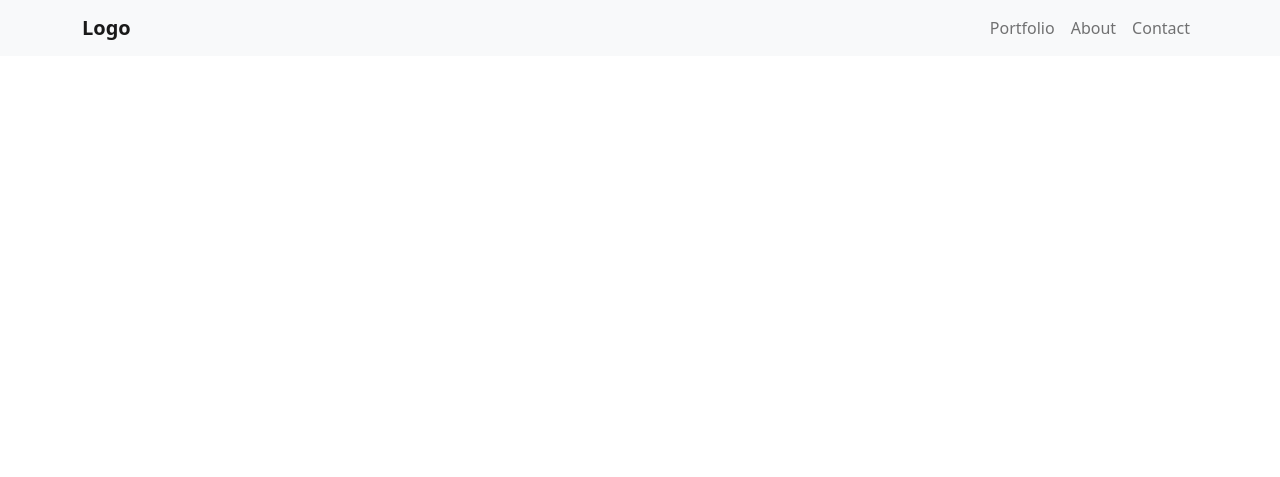
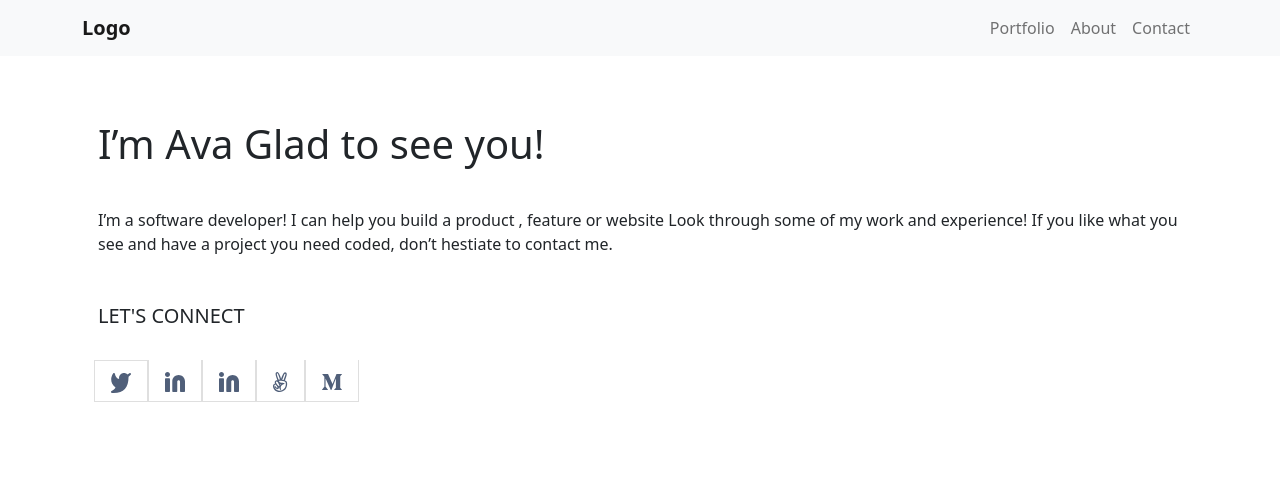
Before and after one commit to AbdollahRaafat/Bootstrap-portfolio-prototype, a plain HTML site: page index.html in a window 1280 px wide. Drawn offline with nearby package versions, Linux system fonts and the light colour scheme.

Commit message:
added the hero section

```diff
--- a/index.html
+++ b/index.html
@@ -1,5 +1,6 @@
 <!DOCTYPE html>
 <html lang="en">
+
 <head>
     <meta charset="UTF-8">
     <meta name="viewport" content="width=device-width, initial-scale=1.0" />
@@ -8,6 +9,7 @@
     <link href="https://fonts.googleapis.com/css2?family=Poppins:wght@500&display=swap" rel="stylesheet">
     <link href="https://cdn.jsdelivr.net/npm/bootstrap@5.1.3/dist/css/bootstrap.min.css" rel="stylesheet" integrity="sha384-1BmE4kWBq78iYhFldvKuhfTAU6auU8tT94WrHftjDbrCEXSU1oBoqyl2QvZ6jIW3" crossorigin="anonymous">
 </head>
+
 <body>
     <!-- Navbar -->
     <nav class="navbar navbar-expand-lg bg-light navbar-light">
@@ -33,7 +35,30 @@
             </div>
         </div>
     </nav>
-
+    <!--Cards-->
+    <section class="section p-5 text-sm-start " style="display: flex;flex-direction: column; justify-content: center; align-content: center;">
+        <div class="container">
+            <div class="card-body">
+                <h1 class="card-title">I’m Ava Glad to see you!</h1>
+            </div>
+            <div class="card-body">
+                <p> I’m a software developer! I can help you build a product , feature or website Look through some of my work and experience! If you like what you see and have a project you need coded, don’t hestiate to contact me.</p>
+            </div>
+            <div class="card-body">
+                <h5>LET'S CONNECT</h5>
+            </div>
+            <div class="icons px-1">
+                <ul class="d-sm-flex p-2">
+                    <li class="list-group-item "><img src="./images/twitter.svg " alt="twitter "></li>
+                    <li class="list-group-item "><img src="./images/linkedin.svg " alt="linkedin "></li>
+                    <li class="list-group-item "><img src="./images/linkedin.svg " alt=" "></li>
+                    <li class="list-group-item "><img src="./images/angellist.svg " alt=" "></li>
+                    <li class="list-group-item "><img src="./images/medium.svg " alt=" "></li>
+                </ul>
+            </div>
+        </div>
+    </section>
     <script src="https://cdn.jsdelivr.net/npm/bootstrap@5.1.3/dist/js/bootstrap.bundle.min.js" integrity="sha384-ka7Sk0Gln4gmtz2MlQnikT1wXgYsOg+OMhuP+IlRH9sENBO0LRn5q+8nbTov4+1p" crossorigin="anonymous"></script>
 </body>
+
 </html>
--- a/style.css
+++ b/style.css
@@ -0,0 +1,3 @@
+.icons {
+    padding-left: .5px;
+}
```
Also changed, not shown: images/Counter.png (added), images/SnapshootPortfolio1w.png (added), images/SnapshootPortfolio2w.png (added), images/SnapshootPortfolio3w.png (added), images/SnapshootPortfolio4w.png (added), images/angellist.svg (added), images/github.svg (added), images/linkedin.svg (added), images/medium.svg (added), images/twitter.svg (added). Lines whose indentation alone changed are shown as unchanged.
